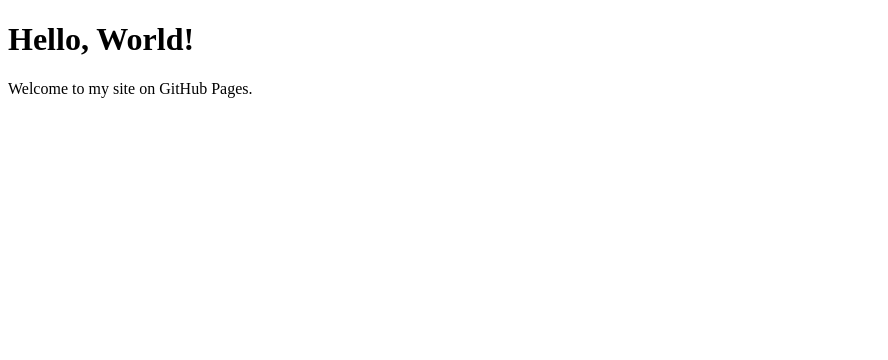
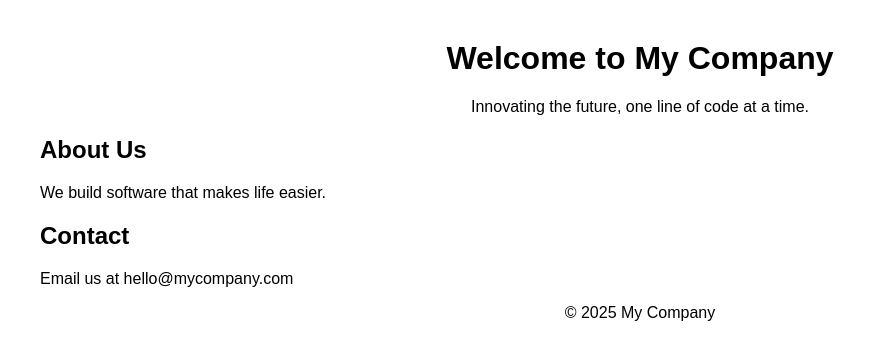
Before and after one commit to Saifkhan1488/eiejsr.in, a plain HTML site: page index.html in a window 1280 px wide. Shown: the whole page, without its empty margins (0-888 px from the left). Drawn offline with Linux system fonts and the light colour scheme.

Commit message:
Update index.html

```diff
--- a/index.html
+++ b/index.html
@@ -1,10 +1,31 @@
 <!DOCTYPE html>
 <html>
-  <head>
-    <title>My GitHub Website</title>
-  </head>
-  <body>
-    <h1>Hello, World!</h1>
-    <p>Welcome to my site on GitHub Pages.</p>
-  </body>
+<head>
+  <title>My Startup</title>
+  <meta name="viewport" content="width=device-width, initial-scale=1">
+  <style>
+    body { font-family: Arial, sans-serif; margin: 40px; }
+    header, footer { text-align: center; }
+  </style>
+</head>
+<body>
+  <header>
+    <h1>Welcome to My Company</h1>
+    <p>Innovating the future, one line of code at a time.</p>
+  </header>
+
+  <section>
+    <h2>About Us</h2>
+    <p>We build software that makes life easier.</p>
+  </section>
+
+  <section>
+    <h2>Contact</h2>
+    <p>Email us at hello@mycompany.com</p>
+  </section>
+
+  <footer>
+    <p>© 2025 My Company</p>
+  </footer>
+</body>
 </html>
```
